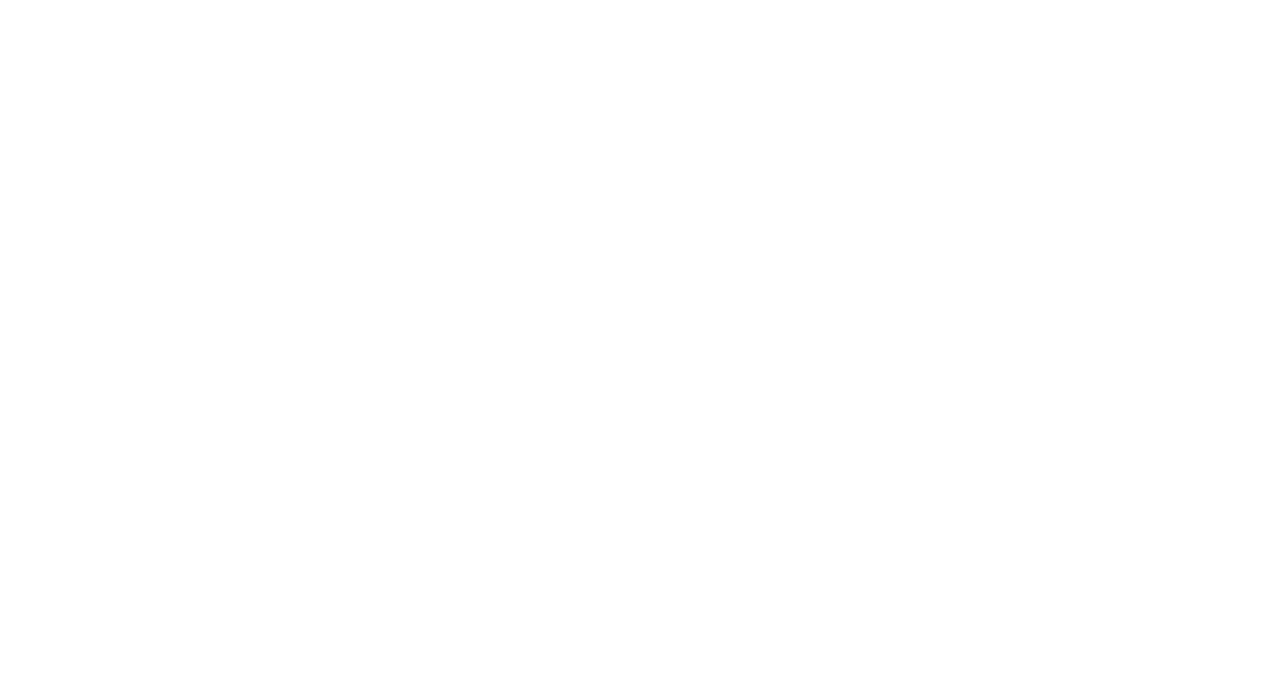
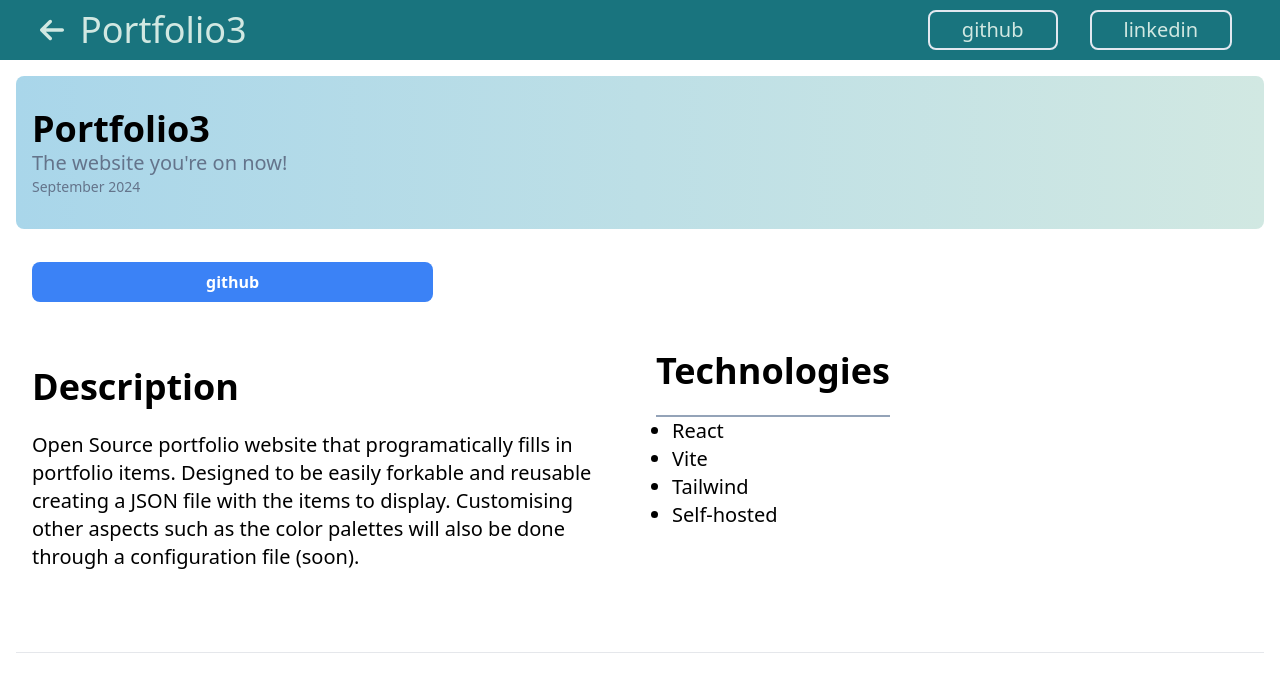
Before and after one commit to szstuff/portfolio3, a React (Vite) app: page /Portfolio3 in a window 1280 px wide. Before the commit this address had no page. Shown: the top 692 px of the page. Built offline with nearby package versions, Linux system fonts and the light colour scheme.

Commit message:
feat: updated router routes and button logic to use project name for the read more/DetailCard instead of the item index bug: socials buttons in navbar now always show up when in DetailCard component

```diff
--- a/src/App.jsx
+++ b/src/App.jsx
@@ -21,7 +21,7 @@ function App() {
           <meta name='viewport' content='width=device-width, initial-scale=1 '/>
           <Routes>
             <Route path="/" element={<MainViewLoader portfolioitems={portfolioitems}/>}/>
-            <Route path="/project/:id" element={<MainViewLoader portfolioitems={portfolioitems}/>}/>
+            <Route path="/:title" element={<MainViewLoader portfolioitems={portfolioitems}/>}/>
           </Routes>
         </Router>
       </UserContext.Provider>
@@ -30,14 +30,14 @@ function App() {
 }
 
 const MainViewLoader = ({portfolioitems}) => {
-  const {id} = useParams()
-  const item = portfolioitems[id]
+  const {title} = useParams()
+  const item = portfolioitems[portfolioitems.findIndex(item => item.title == title)]
 
-  if (!id){
+  if (!title){
     return( <> <Header/> <Main portfolioitems={portfolioitems}/> </>)
   }
 
-  return item ? (<> <Header id={id} /> <DetailCard item={item} /> </> ): <p> Not found </p>   //TODO: implement 404
+  return item ? (<> <Header title={title} /> <DetailCard item={item} /> </> ): <p> Not found </p>   //TODO: implement 404
 }
 
 export default App
--- a/src/assets/portfolioitems.json
+++ b/src/assets/portfolioitems.json
@@ -52,7 +52,7 @@
                 "": ["Swift", "SwiftUI", "UIKit", "SwiftData"]
             },
             "links": {
-                "ToC's and Legal Information": "https://stilian.dev/Pasty/",
+                "ToS and Legal Information": "https://stilian.dev/Pasty/",
                 "app_store": "https://apps.apple.com/app/pasty-keyboard/id6499453192"
             },
             "logo": "pasty_logo_1.jpeg",
--- a/src/components/Button.jsx
+++ b/src/components/Button.jsx
@@ -29,7 +29,7 @@ export const CardButton = ({type, link, text, mt, mb, ml, mr, width}) => {
               )
             } else if (type == 'read_more') {
               return (
-                <Link to={`/project/${link}`} className={`mt-${mt} mb-${mb} ml-${ml} mr-${mr} bg-blue-500 hover:bg-blue-700 text-white font-bold py-2  rounded-lg grow lg:max-w-[33%] text-center`}>
+                <Link to={`/${link}`} className={`mt-${mt} mb-${mb} ml-${ml} mr-${mr} bg-blue-500 hover:bg-blue-700 text-white font-bold py-2  rounded-lg grow lg:max-w-[33%] text-center`}>
                   <button>
                     Read More
                   </button>
@@ -75,7 +75,7 @@ export const Button = ({type, link, text, mt, mb, ml, mr, width}) => {
               )
             } else if (type == 'read_more') {
               return (
-                <Link to={`/project/${link}`}>
+                <Link to={`/${link}`}>
                   <button className={`mt-${mt} mb-${mb} ml-${ml} mr-${mr} bg-blue-500 hover:bg-blue-700 text-white font-bold py-2 px-4 rounded-lg shrink  ${width == 'full' && 'w-[90%] mx-[5%]'}`}>
                     Read More
                   </button>
--- a/src/components/Card.jsx
+++ b/src/components/Card.jsx
@@ -120,7 +120,7 @@ const Card = React.forwardRef(({ item }, ref) => {
 
         <div className='col-span-full flex p-0 md:p-4 space-x-4 place-content-center text-sm sm:text-base md:text-xl'>
           {item.links && Object.keys(item.links).map((linkKey, index) => (
-            <CardButton key={item.id + linkKey} type={linkKey} link={(linkKey == "read_more") ? item.id : item.links[linkKey]}/>
+            <CardButton key={item.id + linkKey} type={linkKey} link={(linkKey == "read_more") ? item.title : item.links[linkKey]}/>
              ))}
           </div>
       </div>
--- a/src/components/Header.jsx
+++ b/src/components/Header.jsx
@@ -6,7 +6,7 @@ import { FaArrowLeft } from 'react-icons/fa6';
 import { Link, useLocation, useParams } from 'react-router-dom';
 
 
-const Header = ({id}) => {
+const Header = ({title}) => {
     const { currentCardId } = useContext(UserContext);
     const scrollRef = useRef(null);
     const targetRefs = useRef([]);
@@ -46,10 +46,10 @@ const Header = ({id}) => {
                 <div className='flex flex-1 items-center md:justify-start'>
 
                     {/* If user is not at landing page/root: load appropriate title and back button */}
-                    {id && (
+                    {title && (
                         <div className='flex animateload'>
                             <Link to={"/"}><FaArrowLeft className='ml-2 mr-4 h-[60px] size-6'/></Link>
-                            <h3 className='h-[60px] content-center text-2xl sm:text-3xl md:text-4xl'> {portfolioitems[id]?.title ?? "Stilian Zagorov"} </h3>
+                            <h3 className='h-[60px] content-center text-2xl sm:text-3xl md:text-4xl'> {title ?? "Stilian Zagorov"} </h3>
                         </div>
                     )}
 
@@ -57,7 +57,7 @@ const Header = ({id}) => {
                         using css hide instead of conditional rendering (because
                         the latter breaks the scroll effect when navigating back to root from a path)
                     */}
-                    <div ref={scrollRef} className={`h-[60px] overflow-y-hidden px-4 pt-6 shrink-0 ${id && 'hidden'}`} >
+                    <div ref={scrollRef} className={`h-[60px] overflow-y-hidden px-4 pt-6 shrink-0 ${title && 'hidden'}`} >
                         {portfolioitems.map((item, index) => (
                             <div key={item.id} ref={(el) => setRef(el, index)}
                                 className='content-center pt-2'
@@ -72,14 +72,14 @@ const Header = ({id}) => {
                 </div>
                 <Link to={"https://github.com/szstuff/"} target='_blank'
                     className={`transition-all duration-500 transform bg-[var(--secondary)] px-0 md:px-2
-                        ${currentCardId != 0 ? ' translate-y-0' : ' translate-y-32 '}`}>
+                        ${currentCardId != 0 || title != null ? ' translate-y-0' : ' translate-y-32 '}`}>
                     <p className= "px-1 sm:px-2 py-1 md:mx-2 md:px-8 text-sm sm:text-lg md:text-xl border-slate-200 border-2 rounded-lg hover:bg-slate-200 hover:text-slate-700">
                         github
                     </p>
                 </Link>
                 <Link to={"https://www.linkedin.com/in/stilianz/"} target='_blank'
                     className={`transition-all duration-500 transform bg-[var(--secondary)] px-2
-                        ${currentCardId != 0 ? ' translate-y-0' : ' translate-y-32 '}`}>
+                        ${currentCardId != 0 || title != null ? ' translate-y-0' : ' translate-y-32 '}`}>
                     <p className="px-1 sm:px-2 py-1 md:mx-2 md:px-8 text-sm sm:text-lg md:text-xl  border-slate-200 border-2 rounded-lg hover:bg-slate-200 hover:text-slate-700">
                         linkedin
                     </p>
--- a/src/components/LandingCard.jsx
+++ b/src/components/LandingCard.jsx
@@ -21,7 +21,7 @@ const LandingCard = React.forwardRef(({filters, setFilters}, ref) => {
               </div>
               <div className='col-span-2 flex flex-row gap-4 text-sm'>
                   <p className='flex-grow shrink text-left'>{portfolioitems[3].description}</p>
-                  <Button type="read_more" link={portfolioitems[3].id} />
+                  <Button type="read_more" link={portfolioitems[3].title} />
               </div>
             </div>
 
@@ -32,7 +32,7 @@ const LandingCard = React.forwardRef(({filters, setFilters}, ref) => {
               </div>
               <div className='col-span-2 flex flex-row gap-4'>
                   <p className='flex-grow text-left'>{portfolioitems[3].description}</p>
-                  <Button type="read_more" link={portfolioitems[3].id}/>
+                  <Button type="read_more" link={portfolioitems[3].name}/>
               </div>
             </div> */}
 
--- a/src/index.css
+++ b/src/index.css
@@ -72,8 +72,8 @@ https://webflow.com/blog/elegant-color-palettes?utm_source=google&utm_medium=sea
 }
 
 @keyframes slidein {
-  0% {transform: translateX(-1em); opacity: 0.5;}
-  100% {transform: translateX(0); opacity: 1;}
+  0% {transform: translateX(-1em);}
+  100% {transform: translateX(0);}
 }
 
 @keyframes spinBackground {
```
